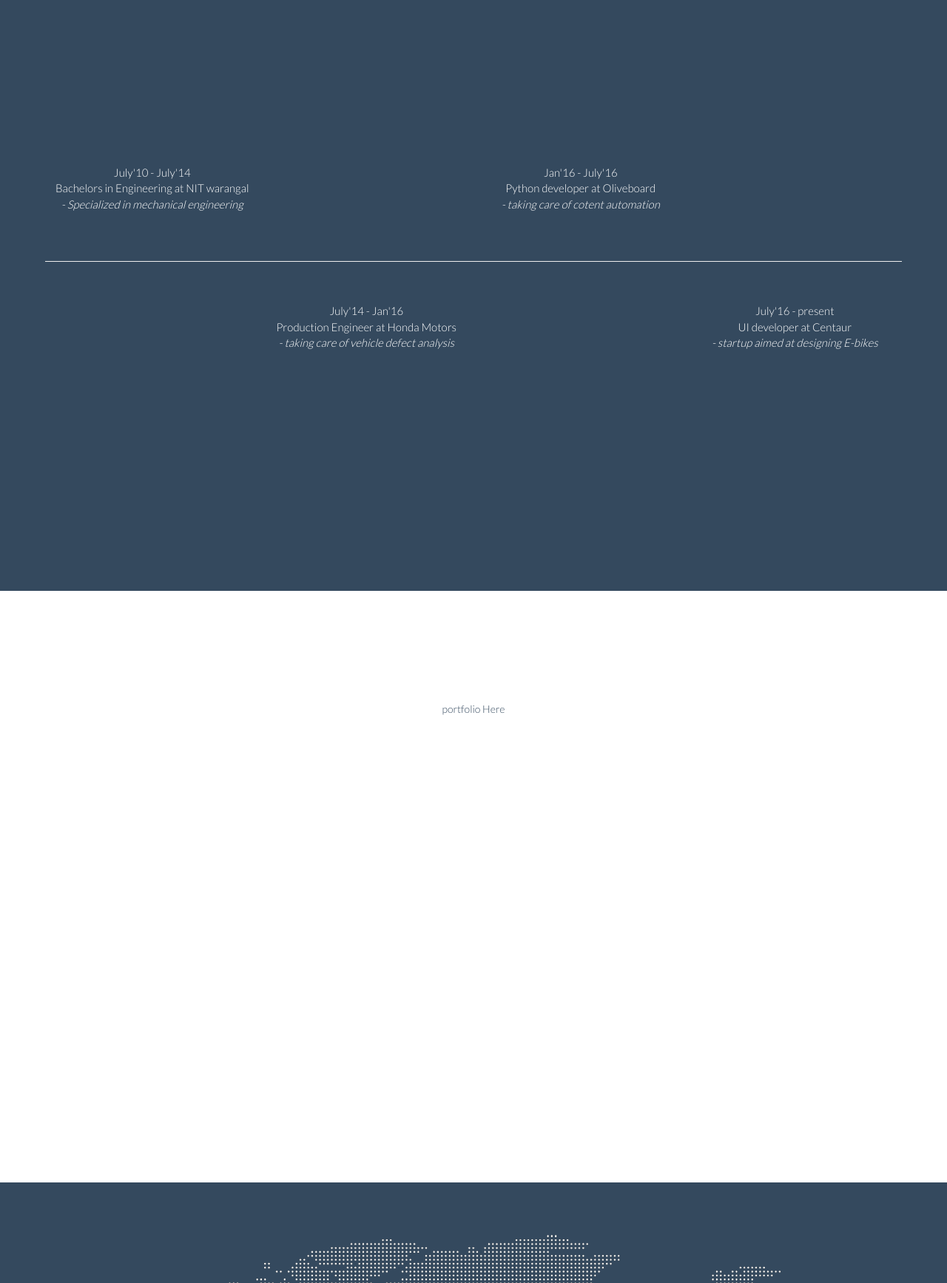
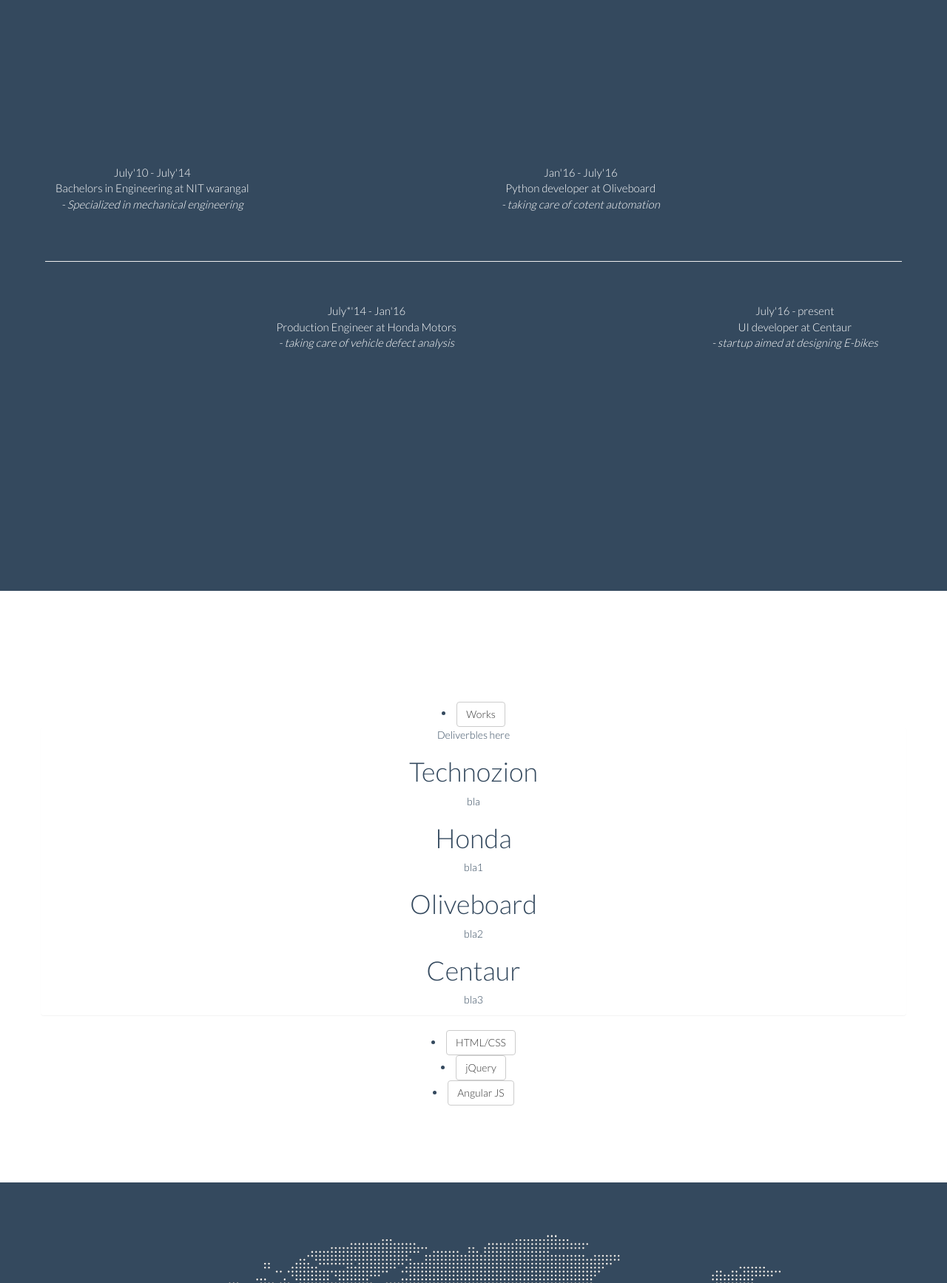
Before and after one commit to rameshkonatala/portfolio, a Django app: page / in a window 1280 px wide. Shown: the part 1601-3336 px from the top of the page at 74% size. Run offline with Django 3.2, Linux system fonts and the light colour scheme; some libraries are stand-ins or nearby versions.

Commit message:
made portfolio section jquery and angular powered one

```diff
--- a/intro/static/intro/css/scrolling-nav.css
+++ b/intro/static/intro/css/scrolling-nav.css
@@ -88,3 +88,6 @@ of those sections to manage the look and feel of the site. */
 	padding:12px 6px 12px 6px;
 	font-size:15px;
 }
+
+div.panel { display:none; }
+div.panel.active { display:block; }
--- /dev/null
+++ b/intro/static/intro/js/app.js
@@ -0,0 +1 @@
+var app=angular.module("myApp",[]);
--- /dev/null
+++ b/intro/static/intro/js/controllers/MainController.js
@@ -0,0 +1,22 @@
+app.controller('MainController',
+  ['$scope',function($scope){
+    $scope.works=[
+    {
+      organisation:'Technozion',
+      deliverable:'bla'
+    },
+    {
+      organisation:'Honda',
+      deliverable:'bla1'
+    },
+    {
+      organisation:'Oliveboard',
+      deliverable:'bla2'
+    },
+    {
+      organisation:'Centaur',
+      deliverable:'bla3'
+    },
+
+    ]
+}]);
--- /dev/null
+++ b/intro/static/intro/js/customJquery.js
@@ -0,0 +1,7 @@
+$(function()   {
+    $(".link").click(function(e) {
+        e.preventDefault();
+        $('div.panel:visible').hide();
+        $(this).next('div.panel').show();
+    });
+});
--- a/intro/templates/intro/index.html
+++ b/intro/templates/intro/index.html
@@ -18,6 +18,15 @@
         <!-- Latest compiled JavaScript -->
         <script src="https://maxcdn.bootstrapcdn.com/bootstrap/3.3.7/js/bootstrap.min.js"></script>
 
+        <!-- Angular JS -->
+        <script src="//ajax.googleapis.com/ajax/libs/angularjs/1.3.5/angular.min.js"></script>
+
+        <!-- Modules -->
+        <script src="{% static 'intro/js/app.js' %}"></script>
+
+        <!-- Controllers -->
+        <script src="{% static 'intro/js/controllers/MainController.js' %}"></script>
+
 	    <!-- Custom CSS -->
     	<link href="{% static 'intro/css/scrolling-nav.css' %}" rel="stylesheet">
 
@@ -25,7 +34,7 @@
     	<link href="https://fonts.googleapis.com/css?family=Lato:300" rel="stylesheet">
 
 	</head>
-	<body>
+	<body ng-app="myApp">
 
     <!-- Navigation -->
     <nav class="navbar navbar-default navbar-fixed-top">
@@ -193,7 +202,7 @@
 	            	</div>
 
 	            	<div class="col-md-3">
-	            		<p>July'14 - Jan'16<br>Production Engineer at Honda Motors<br><em> - taking care of vehicle defect analysis</em></p>
+	            		<p>July*'14 - Jan'16<br>Production Engineer at Honda Motors<br><em> - taking care of vehicle defect analysis</em></p>
 	            	</div>
 
 	            	<div class="col-md-3">
@@ -208,16 +217,43 @@
         </div>
     </section>
 
+    {% verbatim %}
     <!-- portfolio Section -->
     <section id="portfolio" class="portfolio-section">
         <div class="container">
             <div class="row">
-                <div class="col-lg-12">
-                    <p>portfolio Here</p>
-                </div>
+                <li>
+                  <button type="button" class="btn btn-default link">Works</button>
+                  <div class="panel active" ng-controller="MainController" id="div1">
+                    <p>Deliverbles here</p>
+                      <div ng-repeat="work in works">
+                        <h1>{{work.organisation}}</h1>
+                        <p>{{work.deliverable}}</p>
+                      </div>
+                  </div>
+                </li>
+                <li>
+                    <button type="button" class="btn btn-default link">HTML/CSS</button>
+                    <div class="panel" id="div1">
+                      <p>html here</p>
+                    </div>
+                </li>
+                <li>
+                    <button type="button" class="btn btn-default link">jQuery</button>
+                    <div class="panel" id="div1">
+                      <p>css here</p>
+                    </div>
+                </li>
+                <li>
+                    <button type="button" class="btn btn-default link">Angular JS</button>
+                    <div class="panel" id="div1">
+                      <p>jquery here</p>
+                    </div>
+                </li>
             </div>
         </div>
     </section>
+    {% endverbatim %}
 
     <!-- alter Ego Section -->
     <section id="alterEgo" class="alterEgo-section" >
@@ -227,7 +263,7 @@
                 <div class="col-md-6">
                     <p class="text-right text-justified">
                         text here
-                    </p>
+                    </p>*
                 </div>
             </div>
         </div>
@@ -280,13 +316,11 @@
 
 
 
+	  <!-- jQuery -->
+    <script src="{% static 'intro/js/jquery.js' %}"></script>
 
-
-
-
-
-	<!-- jQuery -->
-    <script src="{% static 'intro/js/jquery.js' %}"></script>
+    <!-- custom jQuery -->
+    <script src="{% static 'intro/js/customJquery.js' %}"></script>
 
     <!-- Bootstrap Core JavaScript -->
     <script src="{% static 'intro/js/bootstrap.min.js' %}"></script>
@@ -294,5 +328,7 @@
     <!-- Scrolling Nav JavaScript -->
     <script src="{% static 'intro/js/jquery.easing.1.3.js' %}"></script>
     <script src="{% static 'intro/js/scrolling-nav.js' %}"></script>
+
+
 	</body>
 </html>
```
